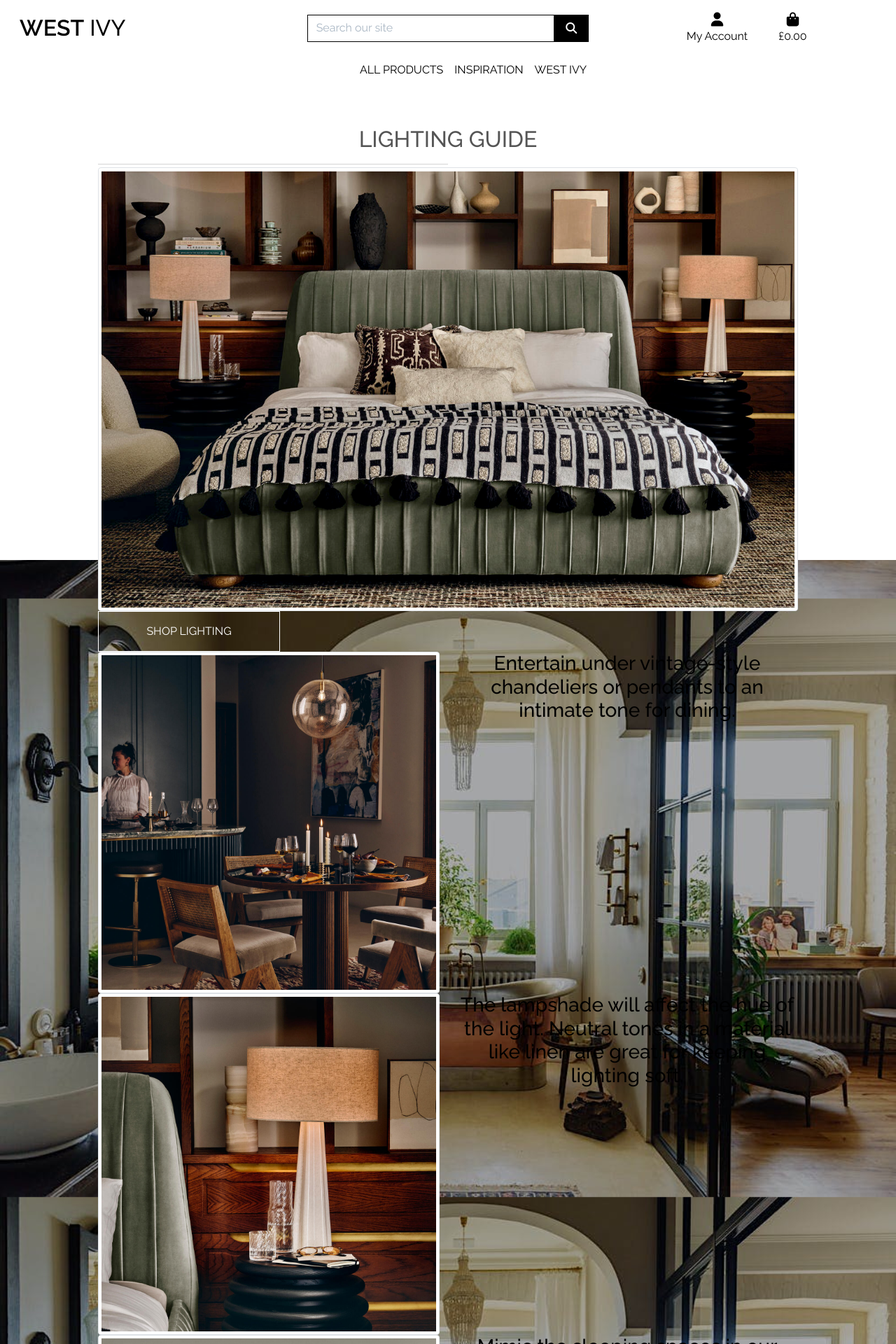
After one commit to carolinecole25/MS4_CC_west_ivy, a Django app: page /lighting_inspiration/ in a window 1280 px wide. The commit adds this page. Shown: the top 1920 px of the page at 70% size. Run offline with Django 3.2, Linux system fonts and the light colour scheme; some libraries are stand-ins or nearby versions.

Commit message:
inspiration section added

```diff
--- a/home/templates/home/index.html
+++ b/home/templates/home/index.html
@@ -52,7 +52,7 @@
             <div class="col">
                     <div>
                         <img src="{{ MEDIA_URL }}lighting.jpeg" alt="Description" class="img-thumbnail">
-                        <a href="{% url 'products' %}?category=beauty_spa" class="home-button btn rounded-0 text-uppercase py-3">Lighting</a>
+                        <a href="{% url 'products' %}?category=lighting" class="home-button btn rounded-0 text-uppercase py-3">Lighting</a>
                     </div>
                 </a>
             </div>
--- /dev/null
+++ b/home/templates/home/lighting_inspiration.html
@@ -0,0 +1,46 @@
+{% extends "base.html" %}
+{% load static %}
+
+{% block page_header %}
+    <div class="container header-container">
+        <div class="row">
+            <div class="col"></div>
+        </div>
+    </div>
+{% endblock %}
+
+{% block content %}
+    <div class="overlay"></div>
+    <div class="container">
+        <div class="row">
+            <div class="col text-center mt-3">
+                <h2 class="logo-font">Lighting Guide</h2>
+                <hr class="w-50 mb-1">
+            </div>
+        </div>
+        <div class="row">
+            <div class="col-sm-12">
+                <img src="{{ MEDIA_URL }}inspolight.jpeg" alt="Lighting" class="img-thumbnail">
+                <a href="{% url 'products' %}?category=lighting" class="home-button btn rounded-0 text-uppercase py-3">Shop Lighting</a>
+            </div>
+            <div class="col-sm-12 col-md-6">
+                <img src="{{ MEDIA_URL }}inspolight1.jpeg" alt="Lighting" class="img-thumbnail">
+            </div>
+            <div class="col-sm-12 col-md-6 text-black">
+                <h3 class="text-center">Entertain under vintage-style chandeliers or pendants to an intimate tone for dining.</h4>
+            </div>
+            <div class="col-sm-12 col-md-6">
+                <img src="{{ MEDIA_URL }}inspolight2.jpeg" alt="Lighting" class="img-thumbnail">
+            </div>
+            <div class="col-sm-12 col-md-6 text-black">
+                <h3 class="text-center">The lampshade will affect the hue of the light. Neutral tones in a material like linen are great for keeping lighting soft.</h4>
+            </div>
+            <div class="col-sm-12 col-md-6">
+                <img src="{{ MEDIA_URL }}inspolight3.jpeg" alt="Lighting" class="img-thumbnail">
+            </div>
+            <div class="col-sm-12 col-md-6 text-black">
+                <h3 class="text-center">Mimic the sleeping spaces in our Houses with matching table lamps positioned on either side of the bed.</h4>
+            </div>
+        </div>
+    </div>
+{% endblock %}
--- a/home/urls.py
+++ b/home/urls.py
@@ -3,4 +3,7 @@
 
 urlpatterns = [
     path('', views.index, name='home'),
+    path('lighting_inspiration/', views.lighting_inspiration, name='lighting_inspiration'),
+    path('dining_inspiration/', views.dining_inspiration, name='dining_inspiration'),
+    path('home_decor_inspiration/', views.home_decor_inspiration, name='home_decor_inspiration'),
 ]
--- a/home/views.py
+++ b/home/views.py
@@ -6,3 +6,21 @@
     """ A view to return the index page. """
 
     return render(request, 'home/index.html')
+
+
+def lighting_inspiration(request):
+    """ A view to return the lighting inspiration page. """
+
+    return render(request, 'home/lighting_inspiration.html')
+
+
+def dining_inspiration(request):
+    """ A view to return the dining inspiration page. """
+
+    return render(request, 'home/dining_inspiration.html')
+
+
+def home_decor_inspiration(request):
+    """ A view to return the home decor inspiration page. """
+
+    return render(request, 'home/home_decor_inspiration.html')
--- a/templates/base.html
+++ b/templates/base.html
@@ -141,6 +141,8 @@
       {% block content %}
       {% endblock %}
 
+      {% include 'includes/footer.html' %}
+
       {% block postloadjs %}
         <script type="text/javascript">
           $('.toast').toast('show');
--- /dev/null
+++ b/templates/includes/footer.html
@@ -0,0 +1,28 @@
+<footer>
+    <div class="container">
+        <div class="row p-3 d-flex flex-sm-column flex-md-column flex-lg-row w-100 text-black" id="footer-content">
+            <div class="col-lg-4 col-sm-12">
+                <h1 class="text-uppercase fs-3 fw-bolder mx-2">West Ivy</h1>
+                <a href="https://www.instagram.com" target="_blank" class="text-dark text-decoration-none mx-2">
+                    <i class="la-2x lab la-instagram"></i>
+                </a>
+                <a href="https://www.facebook.com" target="_blank" class="text-dark text-decoration-none mx-2">
+                    <i class="la-2x lab la-facebook-square"></i>
+                </a>
+                <a href="https://www.twitter.com/" target="_blank" class="text-dark text-decoration-none mx-2">
+                    <i class="la-2x lab la-twitter-square"></i>
+                </a>
+            </div>
+            <div class="col-lg-8 col-sm-6 text-uppercase d-flex flex-sm-row my-3 pe-5">
+                <div class="col-sm-12 col-lg-6 d-flex flex-column pe-5">
+                   <a href="#" class="text-decoration-none text-dark">Add link</a>
+                    <a href="#" class="text-decoration-none text-dark">Add link</a>
+                </div>
+                <div class="col-sm-12 col-lg-6 d-flex flex-column">
+                    <a href="#" class="text-decoration-none text-dark">Add link</a>
+                    <a href="#" class="text-decoration-none text-dark">Add link</a>
+                </div>
+            </div>
+        </div>
+    </div>
+</footer>
--- a/templates/includes/main-nav.html
+++ b/templates/includes/main-nav.html
@@ -21,9 +21,9 @@
                 Inspiration
             </a>
             <div class="dropdown-menu border-0" aria-labelledby="inspiration-link">
-                <a href="#" class="dropdown-item">Home</a>
-                <a href="#" class="dropdown-item">Lighting</a>
-                <a href="#" class="dropdown-item">Travel</a>
+                <a href="{% url 'dining_inspiration' %}" class="dropdown-item">Dining</a>
+                <a href="{% url 'lighting_inspiration' %}" class="dropdown-item">Lighting</a>
+                <a href="{% url 'home_decor_inspiration' %}" class="dropdown-item">Home Decor</a>
             </div>
         </li>
         <li class="nav-item dropdown">
```
Also changed, not shown: bag/templates/bag/bag.html (+3 -4 lines), checkout/templates/checkout/checkout.html (+3 -4 lines), checkout/templates/checkout/checkout_success.html (+3 -4 lines), products/templates/products/add_product.html (+3 -5 lines), products/templates/products/edit_product.html (+3 -6 lines), profiles/templates/profiles/profile.html (+3 -4 lines), home/templates/home/dining_inspiration.html (added), home/templates/home/home_decor_inspiration.html (added), home/templates/home/our_story.html (added), media/inspolight.jpeg (added), media/inspolight1.jpeg (added), media/inspolight2.jpeg (added), media/inspolight3.jpeg (added).
